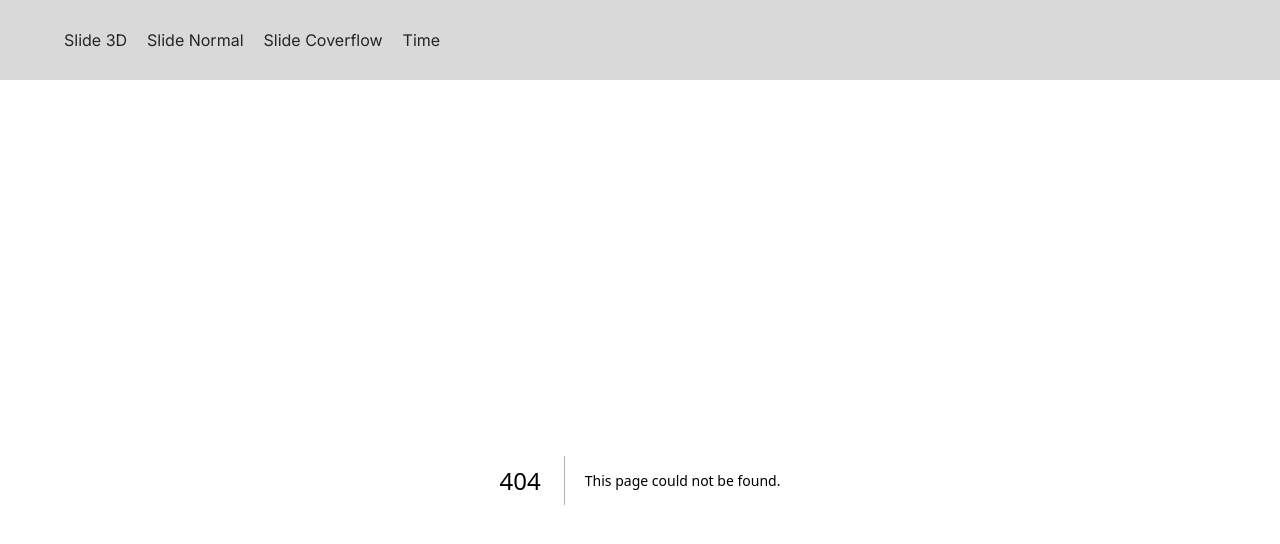
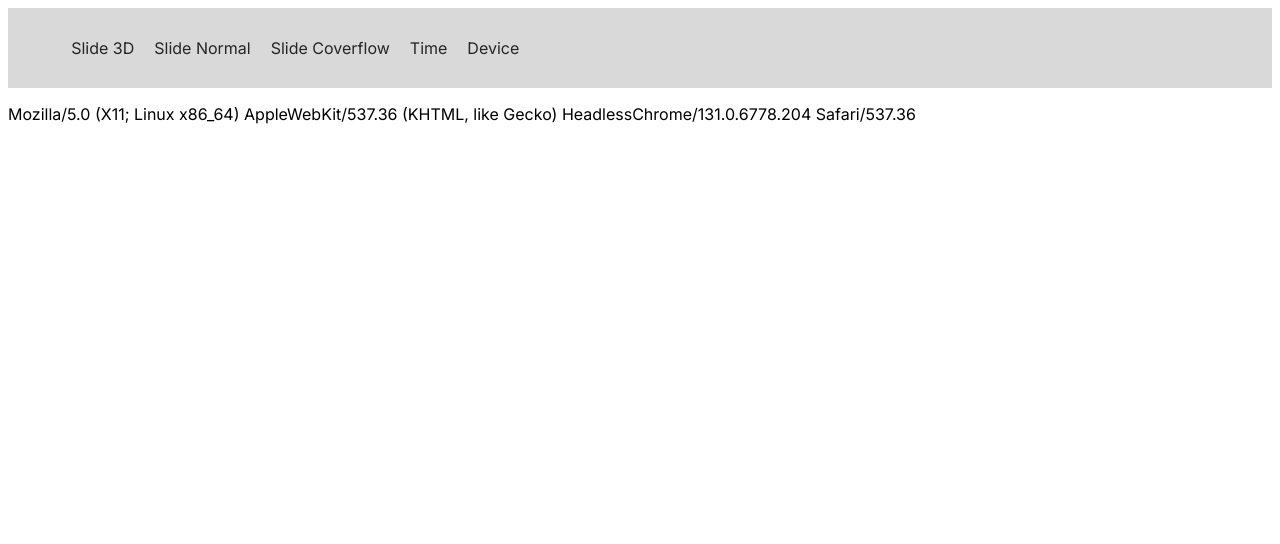
Before and after one commit to padermo/Sliders, a Next.js app: page /device in a window 1280 px wide. Before the commit this address had no page. Shown: the top 544 px of the page. Built offline with nearby package versions, Linux system fonts and the light colour scheme.

Commit message:
agregando test agent

```diff
--- a/app/Navbar.jsx
+++ b/app/Navbar.jsx
@@ -9,6 +9,7 @@ function Navbar() {
         <Link href={'/slide-normal'} className='navbar__link'>Slide Normal</Link>
         <Link href={'/slide-coverflow'} className='navbar__link'>Slide Coverflow</Link>
         <Link href={'/time'} className='navbar__link'>Time</Link>
+        <Link href={'/device'} className='navbar__link'>Device</Link>
       </div>
     </nav>
   )
--- /dev/null
+++ b/app/device/page.jsx
@@ -0,0 +1,14 @@
+'use client'
+import React from 'react'
+
+function Device() {
+
+
+  return (
+    <div>
+      <p>{navigator.userAgent}</p>
+    </div>
+  )
+}
+
+export default Device
--- a/package.json
+++ b/package.json
@@ -14,6 +14,7 @@
     "framer-motion": "^10.12.7",
     "next": "13.3.4",
     "react": "^18.2.0",
+    "react-device-detect": "^2.2.3",
     "react-dom": "18.2.0",
     "react-multi-carousel": "^2.8.3",
     "swiper": "^9.0.3"
```
Also changed, not shown: 1 other file (tests, documents, lock files or other folders).
